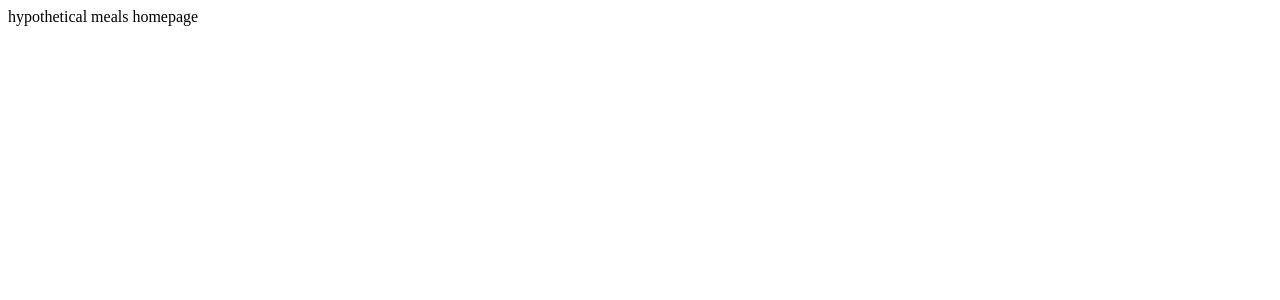
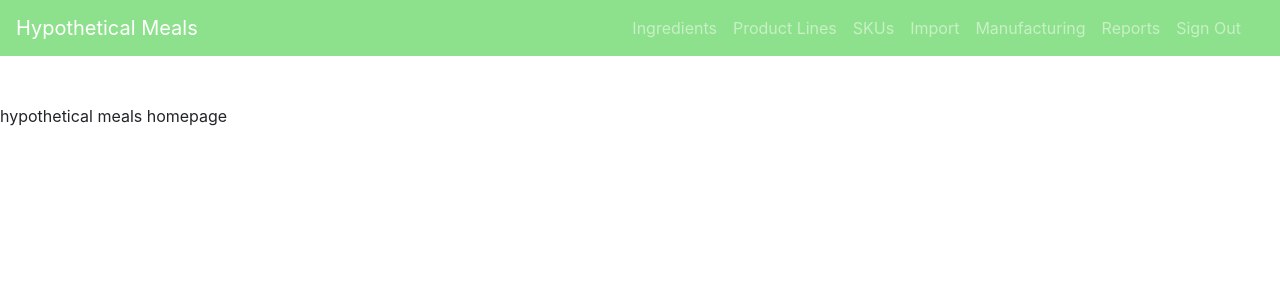
Before and after one commit to katievandyk/hypothetical_meals, a React (Create React App) app in the folder client/: page / in a window 1280 px wide. Shown: the top 300 px of the page. Built offline with nearby package versions, Linux system fonts and the light colour scheme.

Commit message:
changed Ingredients Page Name, created Nav Bar

```diff
--- a/client/package.json
+++ b/client/package.json
@@ -3,10 +3,14 @@
   "version": "0.1.0",
   "private": true,
   "dependencies": {
+    "bootstrap": "^4.2.1",
+    "jquery": "^3.3.1",
     "react": "^16.7.0",
     "react-dom": "^16.7.0",
     "react-router-dom": "^4.3.1",
-    "react-scripts": "2.1.3"
+    "react-scripts": "2.1.3",
+    "react-transition-group": "^2.5.3",
+    "reactstrap": "^7.1.0"
   },
   "scripts": {
     "start": "react-scripts start",
--- a/client/src/App.js
+++ b/client/src/App.js
@@ -2,7 +2,7 @@ import React, { Component } from 'react';
 import ManufacturingGoals from './views/ManufacturingGoals';
 import Login from './views/Login';
 import Home from './views/Home';
-import Ingredient from './views/Ingredient';
+import Ingredients from './views/Ingredients';
 import { BrowserRouter, Route} from "react-router-dom";
 
 class App extends Component {
@@ -12,10 +12,11 @@ class App extends Component {
                 <div>
                     <Route exact={true} path="/" component={Home} />
                     <Route path="/login" component={Login} />
-                    <Route path="/ingredient" component={Ingredient} />
+                    <Route path="/ingredients" component={Ingredients} />
                     <Route path="/goals" component={ManufacturingGoals} />
                 </div>
-            </BrowserRouter> );
+            </BrowserRouter>
+          );
   }
 }
 
--- /dev/null
+++ b/client/src/components/AppNavbar.js
@@ -0,0 +1,65 @@
+import React, {Component} from 'react';
+import '../styles.css'
+import {
+  Collapse,
+  Navbar,
+  NavbarToggler,
+  NavbarBrand,
+  Nav,
+  NavItem,
+  NavLink,
+  Container
+} from 'reactstrap';
+
+class AppNavbar extends Component {
+  state = {
+    isOpen: false
+  }
+
+  toggle = () => {
+    this.setState({
+      isOpen: !this.state.isOpen
+    });
+  }
+
+  render() {
+    return(<div>
+      <Navbar dark expand="md" className="mb-5" style={{backgroundColor: '#8EE18C'}}>
+          <NavbarBrand href="/">Hypothetical Meals</NavbarBrand>
+        <NavbarToggler onClick={this.toggle} />
+        <Container className="">
+        <Collapse className="justify-content-end" isOpen={this.state.isOpen} navbar>
+          <Nav className="navbar-expand-md" navbar>
+            <NavItem>
+              <NavLink href="/ingredients">Ingredients</NavLink>
+            </NavItem>
+            <NavItem>
+              <NavLink href="/ingredients">Product Lines</NavLink>
+            </NavItem>
+            <NavItem>
+              <NavLink href="/ingredients">SKUs</NavLink>
+            </NavItem>
+            <NavItem>
+              <NavLink href="/ingredients">Import</NavLink>
+            </NavItem>
+            <NavItem>
+              <NavLink href="/">Manufacturing</NavLink>
+            </NavItem>
+            <NavItem>
+              <NavLink href="/">Reports</NavLink>
+            </NavItem>
+            <NavItem>
+              <NavLink href="/">Sign Out</NavLink>
+            </NavItem>
+          </Nav>
+        </Collapse>
+        </Container>
+      </Navbar>
+    </div>);
+  }
+
+
+}
+
+
+export default AppNavbar;
--- /dev/null
+++ b/client/src/styles.css
@@ -0,0 +1,3 @@
+.brightgreen{
+  color: #8EE18C;
+}
--- a/client/src/views/Home.js
+++ b/client/src/views/Home.js
@@ -1,8 +1,15 @@
 import React, { Component } from 'react';
+import AppNavbar from '../components/AppNavbar';
 
 class Home extends Component {
    render() {
-        return <div> hypothetical meals homepage </div>
+        return(
+          <div>
+          <div>
+            <AppNavbar />
+          </div>
+          hypothetical meals homepage </div>
+        );
    }
 }
 
--- a/client/src/views/Ingredient.js
+++ /dev/null
@@ -1,9 +0,0 @@
-import React, { Component } from 'react';
-
-class Ingredient extends Component {
-   render() {
-        return <div> ingredient </div>
-   }
-}
-
-export default Ingredient;
--- /dev/null
+++ b/client/src/views/Ingredients.js
@@ -0,0 +1,17 @@
+import React, { Component } from 'react';
+import AppNavbar from '../components/AppNavbar';
+import 'bootstrap/dist/css/bootstrap.min.css';
+import '../styles.css';
+class Ingredient extends Component {
+   render() {
+        return(
+        <div>
+        <div>
+          <AppNavbar />
+        </div>
+        ingredient </div>
+      );
+   }
+}
+
+export default Ingredient;
```
Also changed, not shown: 2 other files (tests, documents, lock files or other folders).
